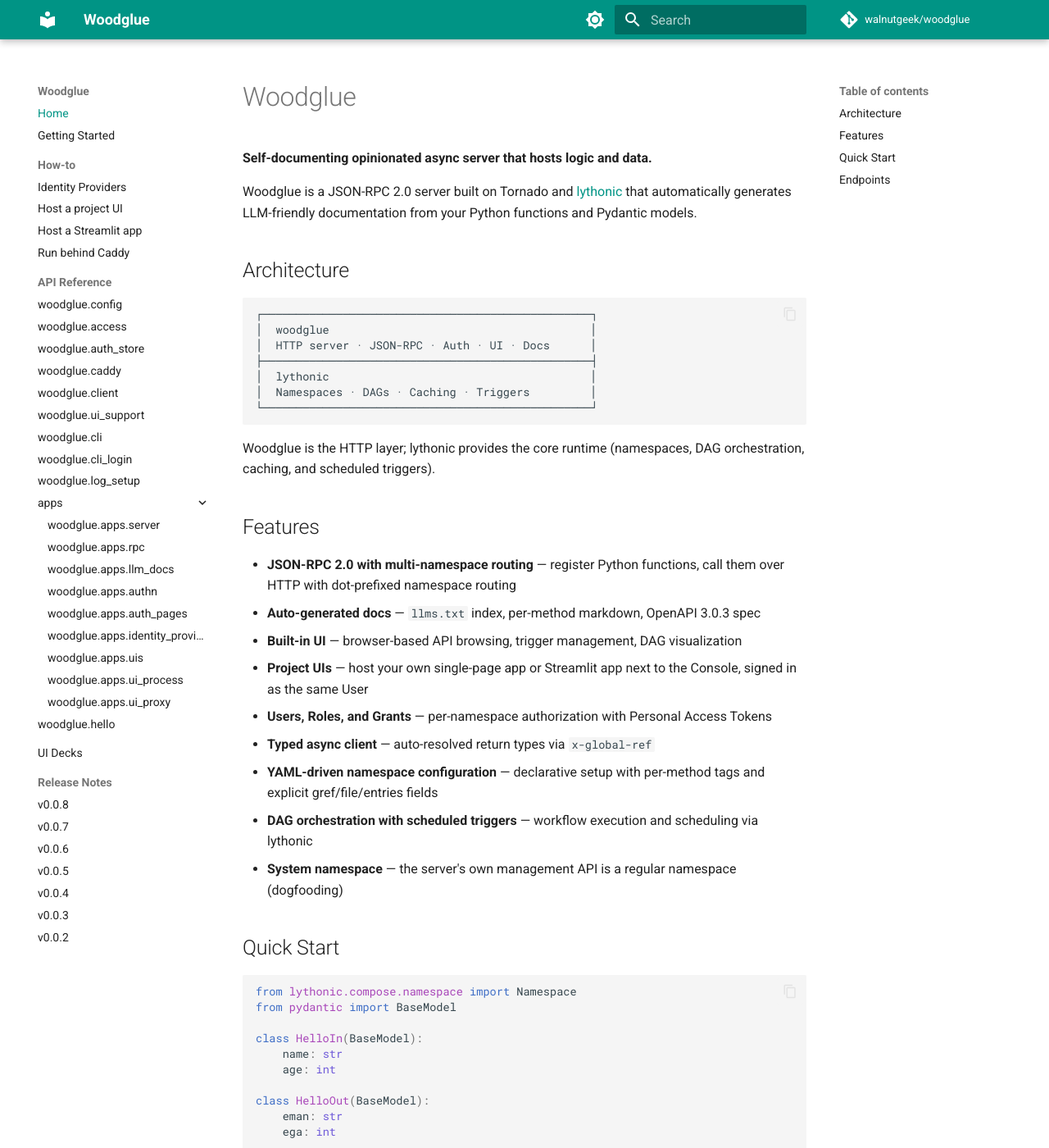
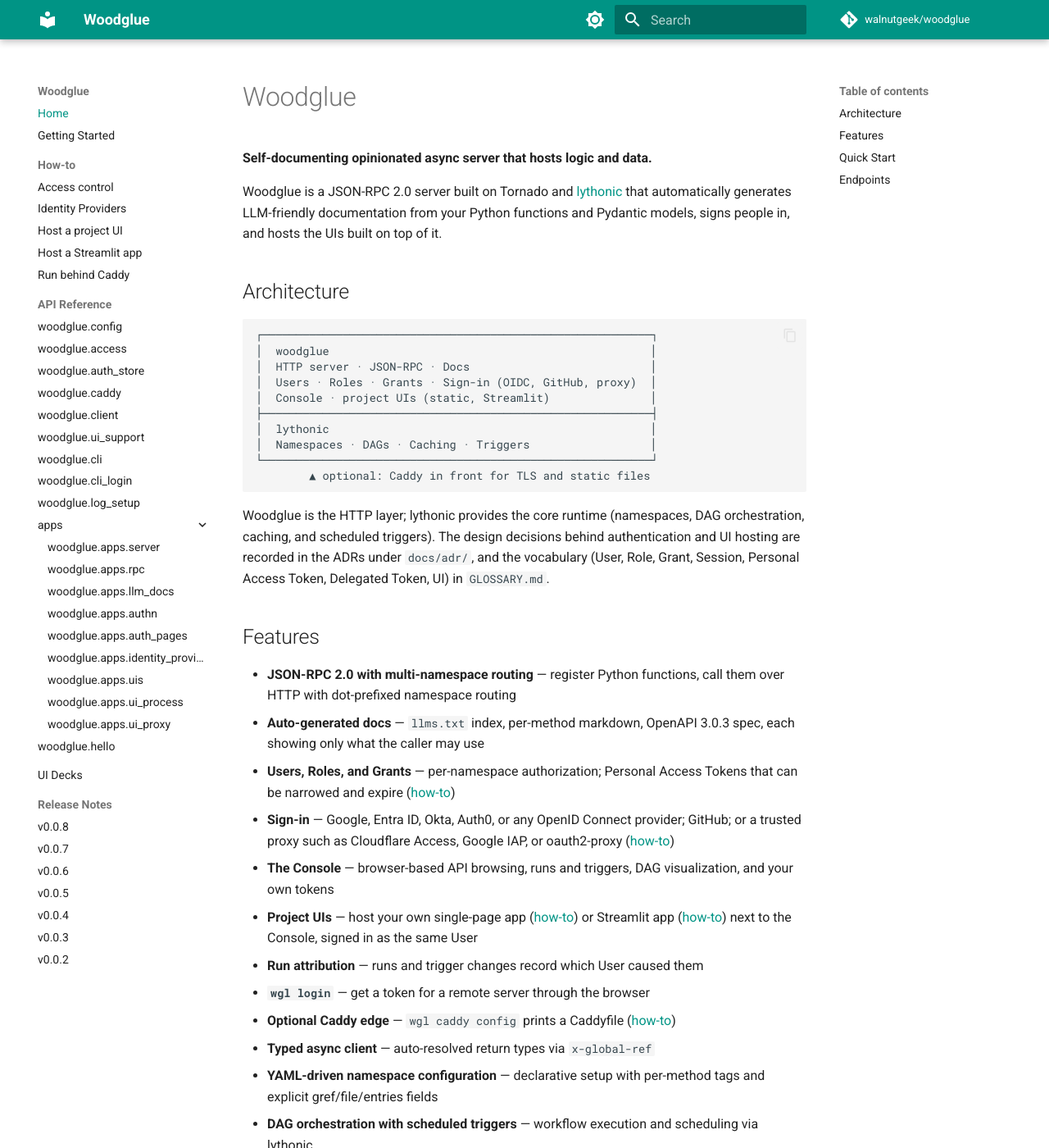
Before and after one commit to walnutgeek/woodglue, an MkDocs documentation site: the page built from docs/index.md, in a window 1280 px wide and 1400 px high. Shown: the whole window at 82% size. Built offline with MkDocs 1.6.1 and Material for MkDocs 9.7.7, drawn with Linux system fonts in a browser that asks for light colours; comment, search, counter and statistics services are not loaded; some of the changed text lies outside the part shown.

Commit message:
docs: README and docs for auth, sign-in, UIs, and Caddy; fix docs deploy
- README and docs/index: describe Users, Roles, Grants, sign-in, the
  Console, project UIs, run attribution, wgl login, and Caddy; list the
  new endpoints.
- New how-to: access control (Grants, Roles, Users, tokens).
- Getting Started: sign in to the Console, give others access, next steps.
- Fix examples that did not work: the namespace config must be
  {gref|file|entries}, not a bare file name, and methods are registered
  with nsref so they are called as myapp.greet.
- Deploy Docs: pin Python 3.13. Unpinned, uv took the runner's 3.14,
  for which pydantic-core 2.33.2 has no wheels, and the build failed.

Co-Authored-By: Claude Opus 5.5 <noreply@anthropic.com>

````diff
--- a/docs/index.md
+++ b/docs/index.md
@@ -5,30 +5,40 @@
 Woodglue is a JSON-RPC 2.0 server built on Tornado and
 [lythonic](https://github.com/walnutgeek/lythonic) that automatically
 generates LLM-friendly documentation from your Python functions and
-Pydantic models.
+Pydantic models, signs people in, and hosts the UIs built on top of it.
 
 ## Architecture
 
 ```
-┌─────────────────────────────────────────────────┐
-│  woodglue                                       │
-│  HTTP server · JSON-RPC · Auth · UI · Docs      │
-├─────────────────────────────────────────────────┤
-│  lythonic                                       │
-│  Namespaces · DAGs · Caching · Triggers         │
-└─────────────────────────────────────────────────┘
+┌──────────────────────────────────────────────────────────┐
+│  woodglue                                                │
+│  HTTP server · JSON-RPC · Docs                           │
+│  Users · Roles · Grants · Sign-in (OIDC, GitHub, proxy)  │
+│  Console · project UIs (static, Streamlit)               │
+├──────────────────────────────────────────────────────────┤
+│  lythonic                                                │
+│  Namespaces · DAGs · Caching · Triggers                  │
+└──────────────────────────────────────────────────────────┘
+        ▲ optional: Caddy in front for TLS and static files
 ```
 
 Woodglue is the HTTP layer; lythonic provides the core runtime
 (namespaces, DAG orchestration, caching, and scheduled triggers).
+The design decisions behind authentication and UI hosting are recorded in
+the ADRs under `docs/adr/`, and the vocabulary (User, Role, Grant, Session,
+Personal Access Token, Delegated Token, UI) in `GLOSSARY.md`.
 
 ## Features
 
 - **JSON-RPC 2.0 with multi-namespace routing** — register Python functions, call them over HTTP with dot-prefixed namespace routing
-- **Auto-generated docs** — `llms.txt` index, per-method markdown, OpenAPI 3.0.3 spec
-- **Built-in UI** — browser-based API browsing, trigger management, DAG visualization
-- **Project UIs** — host your own single-page app or Streamlit app next to the Console, signed in as the same User
-- **Users, Roles, and Grants** — per-namespace authorization with Personal Access Tokens
+- **Auto-generated docs** — `llms.txt` index, per-method markdown, OpenAPI 3.0.3 spec, each showing only what the caller may use
+- **Users, Roles, and Grants** — per-namespace authorization; Personal Access Tokens that can be narrowed and expire ([how-to](how-to/access-control.md))
+- **Sign-in** — Google, Entra ID, Okta, Auth0, or any OpenID Connect provider; GitHub; or a trusted proxy such as Cloudflare Access, Google IAP, or oauth2-proxy ([how-to](how-to/identity-providers.md))
+- **The Console** — browser-based API browsing, runs and triggers, DAG visualization, and your own tokens
+- **Project UIs** — host your own single-page app ([how-to](how-to/static-ui.md)) or Streamlit app ([how-to](how-to/streamlit-ui.md)) next to the Console, signed in as the same User
+- **Run attribution** — runs and trigger changes record which User caused them
+- **`wgl login`** — get a token for a remote server through the browser
+- **Optional Caddy edge** — `wgl caddy config` prints a Caddyfile ([how-to](how-to/caddy.md))
 - **Typed async client** — auto-resolved return types via `x-global-ref`
 - **YAML-driven namespace configuration** — declarative setup with per-method tags and explicit gref/file/entries fields
 - **DAG orchestration with scheduled triggers** — workflow execution and scheduling via lythonic
@@ -52,31 +63,27 @@ def pydantic_hello(input: HelloIn) -> HelloOut:
     return HelloOut(eman=input.name[::-1], ega=-input.age)
 
 ns = Namespace()
-ns.register(pydantic_hello, tags=["api"])
+ns.register(pydantic_hello, nsref="pydantic_hello", tags=["api"])
 ```
 
 Configure in `data/woodglue.yaml`:
 
 ```yaml
 namespaces:
-  hello: "hello_ns.yaml"
-
-docs:
-  enabled: true
-  openapi: true
-
-ui:
-  enabled: true
+  hello:
+    gref: "hello_api:ns"
 ```
 
-Run the server:
+Run the server and get the admin token:
 
 ```bash
 wgl start
+wgl token          # rotate it with: wgl token --new
 ```
 
-Get the admin token with `wgl token` (rotate it with `wgl token --new`).
-Manage Users, Roles, and tokens with `wgl user`.
+Open `http://127.0.0.1:5321/` and sign in with the token. See
+[Getting Started](getting-started.md) for calling the API, and the how-to
+guides for Users, sign-in, and UIs.
 
 ## Endpoints
 
@@ -85,4 +92,8 @@ Manage Users, Roles, and tokens with `wgl user`.
 - `GET /docs/methods/{name}.md` — per-method documentation
 - `GET /docs/openapi.json` — OpenAPI spec
 - `GET /console/` — the Console, the built-in browser UI
-- `GET /auth/login` — browser sign-in
+- `GET /ui/{name}/` — project UIs
+- `GET /auth/login` — browser sign-in; `POST /auth/logout` signs out
+- `GET /auth/start/{provider}`, `/auth/callback/{provider}` — Identity Provider sign-in
+- `GET /auth/cli` — approval page for `wgl login`
+- `GET /auth/verify` — access check for a reverse proxy's `forward_auth`
--- a/mkdocs.yml
+++ b/mkdocs.yml
@@ -63,6 +63,7 @@ nav:
   - Home: index.md
   - Getting Started: getting-started.md
   - How-to:
+      - Access control: how-to/access-control.md
       - Identity Providers: how-to/identity-providers.md
       - Host a project UI: how-to/static-ui.md
       - Host a Streamlit app: how-to/streamlit-ui.md
````
Also changed, not shown: other parts of docs/index.md (+1 -0 lines), README.md (+56 -23 lines), docs/getting-started.md (+28 -16 lines), docs/how-to/access-control.md (added, +89 -0 lines), 1 other file.
